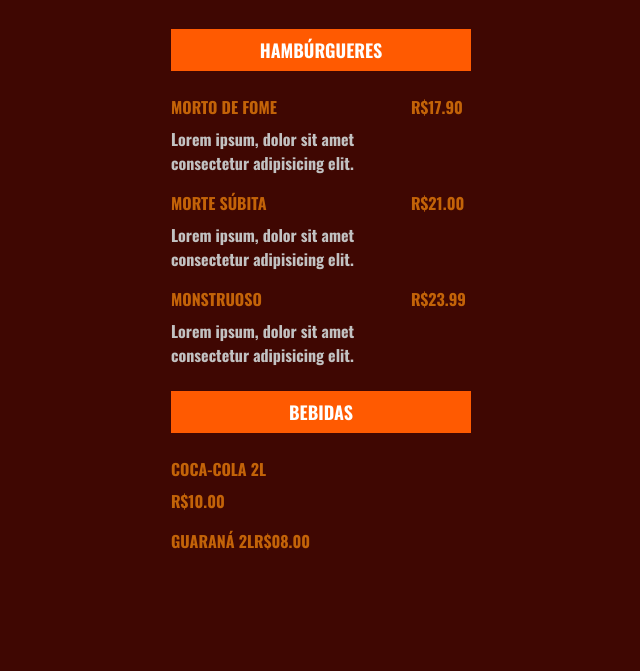
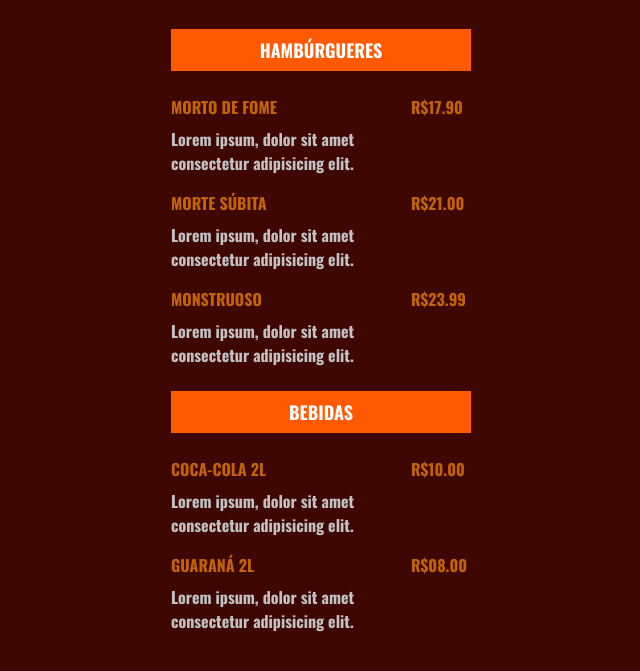
Before and after one commit to denicolii/maratona-explore, a plain HTML site: page index.html in a window 1280 px wide. Shown: the part 121-792 px from the top of the page, without its empty margins (319-959 px from the left). Drawn offline with nearby package versions, Linux system fonts and the light colour scheme.

Commit message:
atualizado hora

```diff
--- a/index.html
+++ b/index.html
@@ -66,7 +66,10 @@
           <li>
               <div class="details">
                   <h3>COCA-COLA 2L</h3>
-
+                  <p class="description">
+                  Lorem ipsum, dolor sit amet consectetur adipisicing elit.
+                  </p>
+              </div>
               <strong class="price">
                   R$10.00
               </strong>
@@ -75,7 +78,9 @@
           <li>
               <div class="details">
                   <h3>GUARANÁ 2L</h3>
-
+                  <p class="description">
+                      Lorem ipsum, dolor sit amet consectetur adipisicing elit.
+                  </p>
               </div>
               <strong class="price">
                   R$08.00
```
